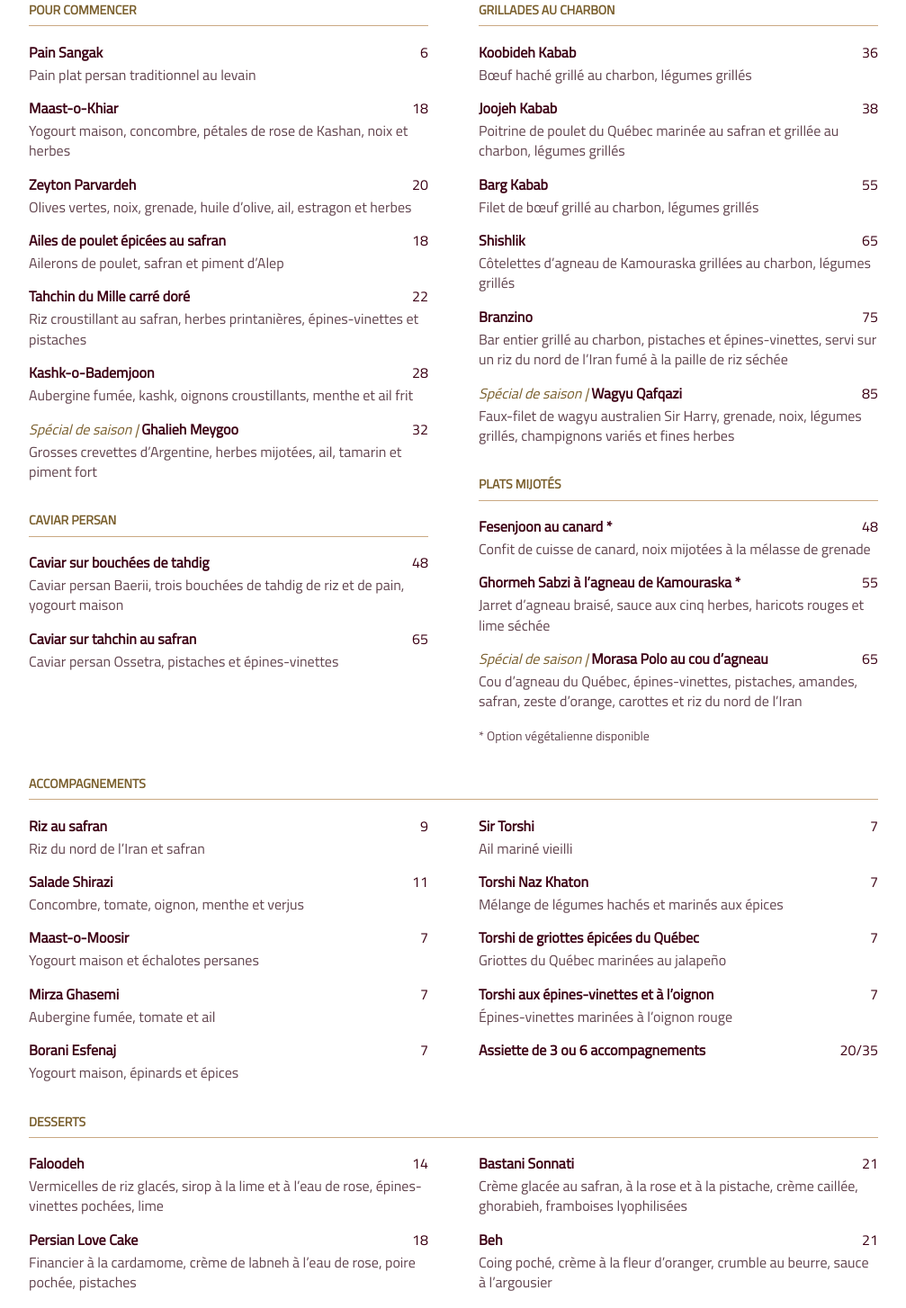
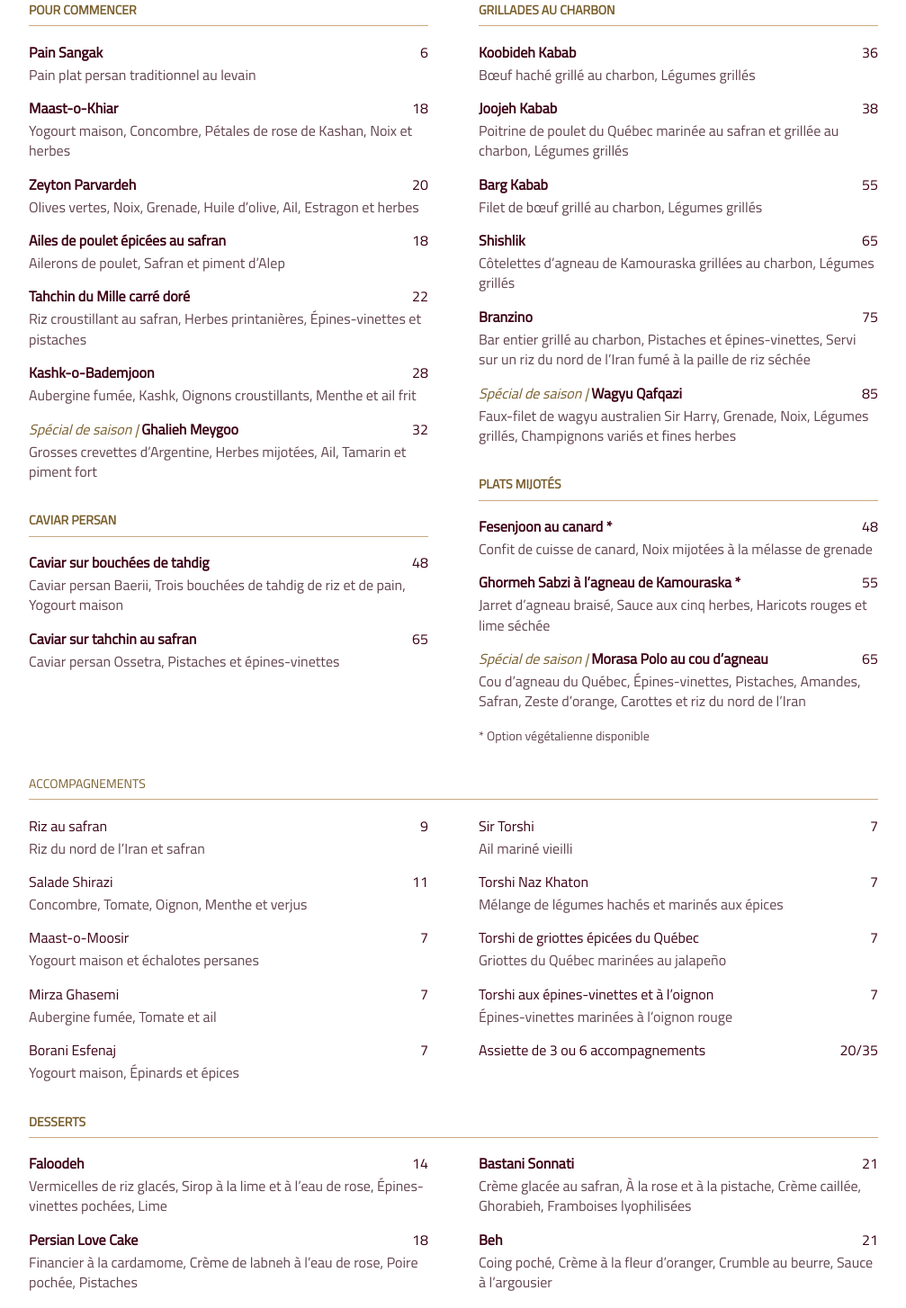
Before and after one commit to BOUS-Persian-Cuisine/website, a Next.js app: page /fr/menu-du-soir in a window 1280 px wide. Shown: the part 380-1834 px from the top of the page at 90% size, without its empty margins (136-1143 px from the left). Built offline with nearby package versions, Linux system fonts and the light colour scheme.

Commit message:
Capitalize menu ingredients after commas and lighten accompaniment typography

```diff
--- a/src/constants/dinnerMenu.ts
+++ b/src/constants/dinnerMenu.ts
@@ -34,10 +34,10 @@ export const dinnerCourses: DinnerCourse[] = [
       {
         name: text("Maast-o-Khiar"),
         price: 18,
-        shortDescription: text("Cucumber yogurt", "Yogourt, concombre"),
+        shortDescription: text("Cucumber yogurt", "Yogourt, Concombre"),
         description: text(
           "House-Made Yogurt, Cucumber, Kashan Rose Petal, Walnut, Herbs",
-          "Yogourt maison, concombre, pétales de rose de Kashan, noix et herbes",
+          "Yogourt maison, Concombre, Pétales de rose de Kashan, Noix et herbes",
         ),
       },
       {
@@ -46,7 +46,7 @@ export const dinnerCourses: DinnerCourse[] = [
         shortDescription: text("Marinated olives", "Olives marinées"),
         description: text(
           "Green Olive, Walnut, Pomegranate, Olive oil, Garlic, Tarragon, Herbs",
-          "Olives vertes, noix, grenade, huile d’olive, ail, estragon et herbes",
+          "Olives vertes, Noix, Grenade, Huile d’olive, Ail, Estragon et herbes",
         ),
       },
       {
@@ -58,7 +58,7 @@ export const dinnerCourses: DinnerCourse[] = [
         shortDescription: text("Saffron wings", "Ailes safranées"),
         description: text(
           "Chicken wingette, Saffron, Aleppo pepper",
-          "Ailerons de poulet, safran et piment d’Alep",
+          "Ailerons de poulet, Safran et piment d’Alep",
         ),
       },
       {
@@ -67,7 +67,7 @@ export const dinnerCourses: DinnerCourse[] = [
         shortDescription: text("Crispy rice", "Riz croustillant"),
         description: text(
           "Crispy saffron rice, Spring herbs, Barberries, Pistachio",
-          "Riz croustillant au safran, herbes printanières, épines-vinettes et pistaches",
+          "Riz croustillant au safran, Herbes printanières, Épines-vinettes et pistaches",
         ),
       },
       {
@@ -76,7 +76,7 @@ export const dinnerCourses: DinnerCourse[] = [
         shortDescription: text("Smoked eggplant", "Aubergine fumée"),
         description: text(
           "Smoked eggplant, Kashk, Crispy onion, Mint, Fried garlic",
-          "Aubergine fumée, kashk, oignons croustillants, menthe et ail frit",
+          "Aubergine fumée, Kashk, Oignons croustillants, Menthe et ail frit",
         ),
       },
       {
@@ -84,8 +84,8 @@ export const dinnerCourses: DinnerCourse[] = [
         price: 32,
         shortDescription: text("King shrimp", "Crevettes géantes"),
         description: text(
-          "Argentinian King Shrimp, cooked herbs, Garlic, tamarine, hot chili",
-          "Grosses crevettes d’Argentine, herbes mijotées, ail, tamarin et piment fort",
+          "Argentinian King Shrimp, Cooked herbs, Garlic, Tamarine, Hot chili",
+          "Grosses crevettes d’Argentine, Herbes mijotées, Ail, Tamarin et piment fort",
         ),
         seasonal: true,
       },
@@ -100,8 +100,8 @@ export const dinnerCourses: DinnerCourse[] = [
         price: 48,
         shortDescription: text("Baerii caviar", "Caviar Baerii"),
         description: text(
-          "Persian Baerii Caviar, three bites of rice and bread tahdig, house-made yogurt",
-          "Caviar persan Baerii, trois bouchées de tahdig de riz et de pain, yogourt maison",
+          "Persian Baerii Caviar, Three bites of rice and bread tahdig, House-made yogurt",
+          "Caviar persan Baerii, Trois bouchées de tahdig de riz et de pain, Yogourt maison",
         ),
       },
       {
@@ -110,7 +110,7 @@ export const dinnerCourses: DinnerCourse[] = [
         shortDescription: text("Ossetra caviar", "Caviar Ossetra"),
         description: text(
           "Persian Ossetra Caviar, Pistachio, Barberry",
-          "Caviar persan Ossetra, pistaches et épines-vinettes",
+          "Caviar persan Ossetra, Pistaches et épines-vinettes",
         ),
       },
     ],
@@ -125,7 +125,7 @@ export const dinnerCourses: DinnerCourse[] = [
         shortDescription: text("Ground beef", "Bœuf haché"),
         description: text(
           "Charcoal-grilled ground beef, Grilled vegetables",
-          "Bœuf haché grillé au charbon, légumes grillés",
+          "Bœuf haché grillé au charbon, Légumes grillés",
         ),
       },
       {
@@ -134,7 +134,7 @@ export const dinnerCourses: DinnerCourse[] = [
         shortDescription: text("Saffron chicken", "Poulet safrané"),
         description: text(
           "Charcoal-grilled saffron-marinated Quebec chicken breast, Grilled vegetables",
-          "Poitrine de poulet du Québec marinée au safran et grillée au charbon, légumes grillés",
+          "Poitrine de poulet du Québec marinée au safran et grillée au charbon, Légumes grillés",
         ),
       },
       {
@@ -143,7 +143,7 @@ export const dinnerCourses: DinnerCourse[] = [
         shortDescription: text("Beef tenderloin", "Filet mignon"),
         description: text(
           "Charcoal-grilled beef tenderloin, Grilled Vegetables",
-          "Filet de bœuf grillé au charbon, légumes grillés",
+          "Filet de bœuf grillé au charbon, Légumes grillés",
         ),
       },
       {
@@ -152,7 +152,7 @@ export const dinnerCourses: DinnerCourse[] = [
         shortDescription: text("Lamb chops", "Côtelettes d’agneau"),
         description: text(
           "Charcoal-grilled Kamouraska Lamb Chops, Grilled Vegetables",
-          "Côtelettes d’agneau de Kamouraska grillées au charbon, légumes grillés",
+          "Côtelettes d’agneau de Kamouraska grillées au charbon, Légumes grillés",
         ),
       },
       {
@@ -160,8 +160,8 @@ export const dinnerCourses: DinnerCourse[] = [
         price: 75,
         shortDescription: text("Whole seabass", "Bar entier"),
         description: text(
-          "Charcoal-grilled whole branzino, pistachios & barberries, served on traditional Northern Iranian rice, smoke-cured with dried rice stalks",
-          "Bar entier grillé au charbon, pistaches et épines-vinettes, servi sur un riz du nord de l’Iran fumé à la paille de riz séchée",
+          "Charcoal-grilled whole branzino, Pistachios & barberries, Served on traditional Northern Iranian rice, Smoke-cured with dried rice stalks",
+          "Bar entier grillé au charbon, Pistaches et épines-vinettes, Servi sur un riz du nord de l’Iran fumé à la paille de riz séchée",
         ),
       },
       {
@@ -169,8 +169,8 @@ export const dinnerCourses: DinnerCourse[] = [
         price: 85,
         shortDescription: text("Australian Wagyu ribeye", "Faux-filet de wagyu australien"),
         description: text(
-          "Australian Sir Harry Wagyu ribeye, pomegranate, walnuts, grilled vegetables, assorted mushrooms and herbs",
-          "Faux-filet de wagyu australien Sir Harry, grenade, noix, légumes grillés, champignons variés et fines herbes",
+          "Australian Sir Harry Wagyu ribeye, Pomegranate, Walnuts, Grilled vegetables, Assorted mushrooms and herbs",
+          "Faux-filet de wagyu australien Sir Harry, Grenade, Noix, Légumes grillés, Champignons variés et fines herbes",
         ),
         seasonal: true,
       },
@@ -187,7 +187,7 @@ export const dinnerCourses: DinnerCourse[] = [
         shortDescription: text("Duck confit", "Canard confit"),
         description: text(
           "Duck leg confit, Slow-cooked walnuts with pomegranate molasses",
-          "Confit de cuisse de canard, noix mijotées à la mélasse de grenade",
+          "Confit de cuisse de canard, Noix mijotées à la mélasse de grenade",
         ),
         veganOption: true,
       },
@@ -199,8 +199,8 @@ export const dinnerCourses: DinnerCourse[] = [
         price: 55,
         shortDescription: text("Lamb shank", "Jarret d’agneau"),
         description: text(
-          "Braised lamb shank, five-herb sauce, Red beans, Dried lime",
-          "Jarret d’agneau braisé, sauce aux cinq herbes, haricots rouges et lime séchée",
+          "Braised lamb shank, Five-herb sauce, Red beans, Dried lime",
+          "Jarret d’agneau braisé, Sauce aux cinq herbes, Haricots rouges et lime séchée",
         ),
         veganOption: true,
       },
@@ -210,7 +210,7 @@ export const dinnerCourses: DinnerCourse[] = [
         shortDescription: text("Lamb neck", "Cou d’agneau"),
         description: text(
           "Quebec lamb neck, Barberry, Pistachios, Almond, Saffron, Orange peel, Carrot, Northern Iranian rice",
-          "Cou d’agneau du Québec, épines-vinettes, pistaches, amandes, safran, zeste d’orange, carottes et riz du nord de l’Iran",
+          "Cou d’agneau du Québec, Épines-vinettes, Pistaches, Amandes, Safran, Zeste d’orange, Carottes et riz du nord de l’Iran",
         ),
         seasonal: true,
       },
@@ -235,13 +235,13 @@ export const dinnerCourses: DinnerCourse[] = [
         shortDescription: text("Chopped salad", "Salade hachée"),
         description: text(
           "Cucumber, Tomato, Onion, Mint, Verjus",
-          "Concombre, tomate, oignon, menthe et verjus",
+          "Concombre, Tomate, Oignon, Menthe et verjus",
         ),
       },
       {
         name: text("Maast-o-Moosir"),
         price: 7,
-        shortDescription: text("Shallot yogurt", "Yogourt, échalotes"),
+        shortDescription: text("Shallot yogurt", "Yogourt, Échalotes"),
         description: text(
           "House-Made Yogurt, Persian shallots",
           "Yogourt maison et échalotes persanes",
@@ -253,16 +253,16 @@ export const dinnerCourses: DinnerCourse[] = [
         shortDescription: text("Smoked eggplant", "Aubergine fumée"),
         description: text(
           "Smoked eggplant, Tomato, Garlic",
-          "Aubergine fumée, tomate et ail",
+          "Aubergine fumée, Tomate et ail",
         ),
       },
       {
         name: text("Borani Esfenaj"),
         price: 7,
-        shortDescription: text("Spinach yogurt", "Yogourt, épinards"),
+        shortDescription: text("Spinach yogurt", "Yogourt, Épinards"),
         description: text(
           "House-Made Yogurt, Spinach, Spices",
-          "Yogourt maison, épinards et épices",
+          "Yogourt maison, Épinards et épices",
         ),
       },
       {
@@ -342,40 +342,40 @@ export const dessertCourse = {
       name: text("Faloodeh"),
       price: 14,
       description: text(
-        "Frozen rice vermicelli, lime and rosewater syrup, poached barberries, lime",
-        "Vermicelles de riz glacés, sirop à la lime et à l’eau de rose, épines-vinettes pochées, lime",
+        "Frozen rice vermicelli, Lime and rosewater syrup, Poached barberries, Lime",
+        "Vermicelles de riz glacés, Sirop à la lime et à l’eau de rose, Épines-vinettes pochées, Lime",
       ),
     },
     {
       name: text("Persian Love Cake"),
       price: 18,
       description: text(
-        "Cardamom financier, rosewater labneh cream, poached pear, pistachios",
-        "Financier à la cardamome, crème de labneh à l’eau de rose, poire pochée, pistaches",
+        "Cardamom financier, Rosewater labneh cream, Poached pear, Pistachios",
+        "Financier à la cardamome, Crème de labneh à l’eau de rose, Poire pochée, Pistaches",
       ),
     },
     {
       name: text("Chocolate Date Cake", "Gâteau au chocolat et aux dattes"),
       price: 21,
       description: text(
-        "Chocolate and date cake, chocolate date sauce, sesame halva ice cream, sesame brittle",
-        "Gâteau au chocolat et aux dattes, sauce chocolat-dattes, crème glacée au halva de sésame, croquant au sésame",
+        "Chocolate and date cake, Chocolate date sauce, Sesame halva ice cream, Sesame brittle",
+        "Gâteau au chocolat et aux dattes, Sauce chocolat-dattes, Crème glacée au halva de sésame, Croquant au sésame",
       ),
     },
     {
       name: text("Bastani Sonnati"),
       price: 21,
       description: text(
-        "Saffron, rose and pistachio ice cream, clotted cream, ghorabieh, freeze-dried raspberry",
-        "Crème glacée au safran, à la rose et à la pistache, crème caillée, ghorabieh, framboises lyophilisées",
+        "Saffron, Rose and pistachio ice cream, Clotted cream, Ghorabieh, Freeze-dried raspberry",
+        "Crème glacée au safran, À la rose et à la pistache, Crème caillée, Ghorabieh, Framboises lyophilisées",
       ),
     },
     {
       name: text("Beh"),
       price: 21,
       description: text(
-        "Poached quince, orange blossom custard, butter crumble, sea buckthorn sauce",
-        "Coing poché, crème à la fleur d’oranger, crumble au beurre, sauce à l’argousier",
+        "Poached quince, Orange blossom custard, Butter crumble, Sea buckthorn sauce",
+        "Coing poché, Crème à la fleur d’oranger, Crumble au beurre, Sauce à l’argousier",
       ),
     },
   ] satisfies DinnerMenuItem[],
--- a/src/pages/menu.tsx
+++ b/src/pages/menu.tsx
@@ -93,7 +93,7 @@ export default function Menu() {
         {[sides, dessertCourse].map(({ id, title, dishes }) => {
           const halfway = Math.ceil(dishes.length / 2);
           return (
-            <section key={id} id={id} className={styles.fullWidthSection}>
+            <section key={id} id={id} className={id === sides.id ? styles.accompaniments : styles.fullWidthSection}>
               <h2>{title[language]}</h2>
               <div className={styles.columns}>
                 <MenuItems items={dishes.slice(0, halfway)} />
--- a/src/styles/dinner-menu.module.css
+++ b/src/styles/dinner-menu.module.css
@@ -24,6 +24,9 @@
 .note { margin-top: 1.1rem; font-size: .875rem; }
 .fullWidthSection { margin-top: 2rem; scroll-margin-top: 6rem; }
 .fullWidthSection .columns { row-gap: 1rem; }
+.accompaniments { composes: fullWidthSection; }
+.accompaniments h2 { font-weight: 500; }
+.accompaniments .row strong { font-weight: 400; }
 @media (min-width: 48rem) {
   .columns { grid-template-columns: repeat(2, minmax(0, 1fr)); }
 }
```
Also changed, not shown: 2 other files (tests, documents, lock files or other folders).
